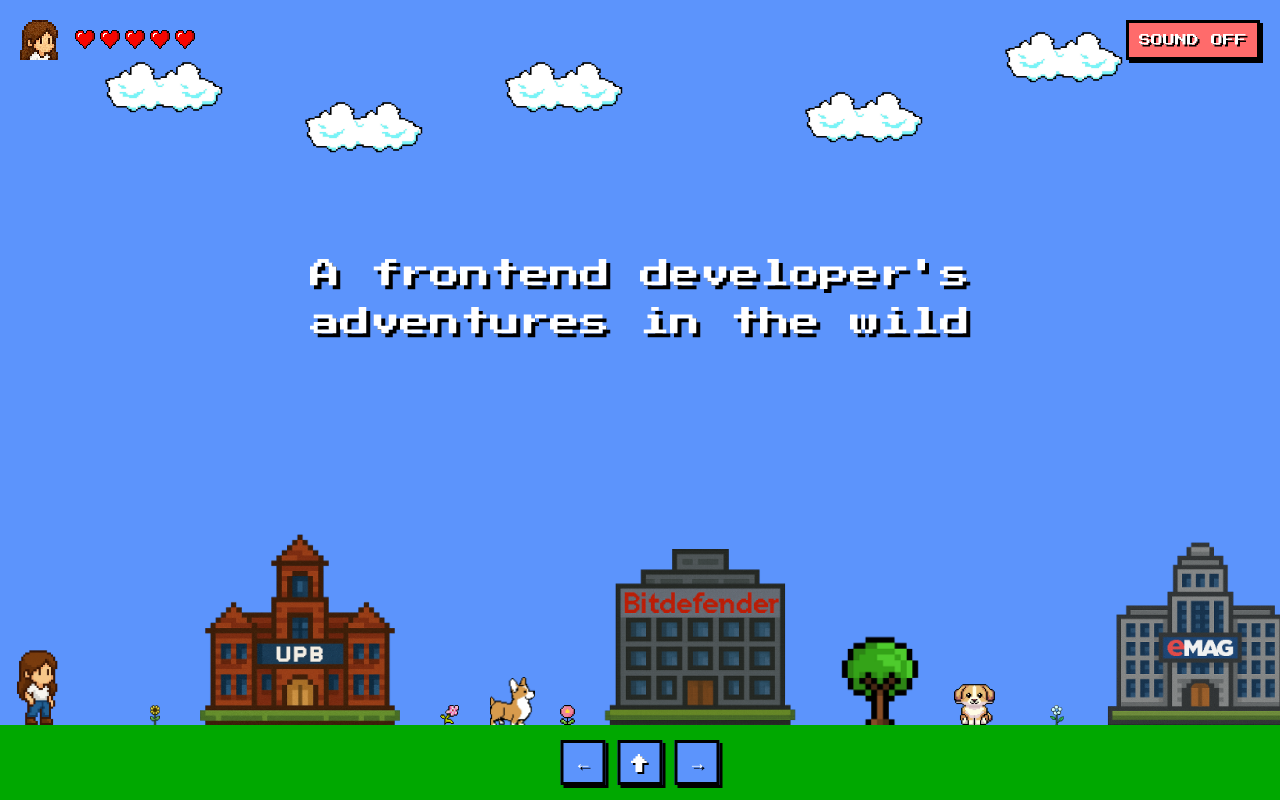
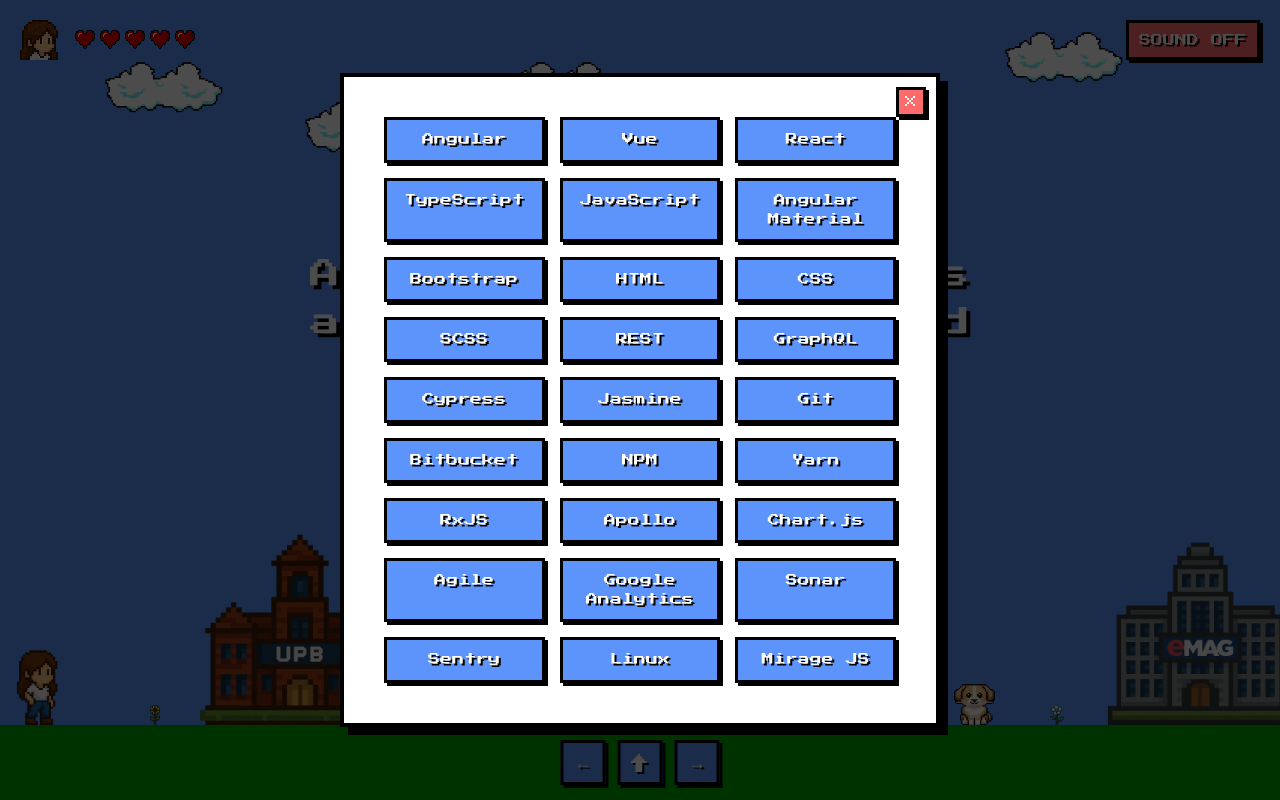
Before and after one commit to irinavasilescu/resume, a React (Create React App) app: page / in a window 1280 px wide. Both pictures are taken after a click on the element 40 px from the left and 40 px from the top of the page. Shown: the top 800 px of the page. Built offline with nearby package versions, Linux system fonts and the light colour scheme.

Commit message:
abilities modal

```diff
--- a/src/components/Game.css
+++ b/src/components/Game.css
@@ -368,3 +368,73 @@
   background-repeat: no-repeat;
   image-rendering: pixelated;
 }
+
+.modal-overlay {
+  position: fixed;
+  top: 0;
+  left: 0;
+  right: 0;
+  bottom: 0;
+  background-color: rgba(0, 0, 0, 0.7);
+  display: flex;
+  justify-content: center;
+  align-items: center;
+  z-index: 1000;
+}
+
+.modal {
+  background-color: #fff;
+  border: 4px solid #000;
+  padding: 20px;
+  width: 80%;
+  max-width: 600px;
+  box-shadow: 8px 8px 0 #000;
+  position: relative;
+  font-family: 'Press Start 2P', cursive;
+}
+
+.modal-content {
+  display: grid;
+  grid-template-columns: repeat(auto-fill, minmax(150px, 1fr));
+  gap: 15px;
+  padding: 20px;
+}
+
+.skill-item {
+  background-color: #5c94fc;
+  color: #fff;
+  padding: 10px;
+  text-align: center;
+  border: 3px solid #000;
+  font-size: 12px;
+  box-shadow: 3px 3px 0 #000;
+  text-shadow: 2px 2px #000;
+}
+
+.modal-close {
+  position: absolute;
+  top: 10px;
+  right: 10px;
+  background-color: #ff6b6b;
+  border: 3px solid #000;
+  color: #fff;
+  width: 30px;
+  height: 30px;
+  display: flex;
+  align-items: center;
+  justify-content: center;
+  cursor: pointer;
+  font-family: 'Press Start 2P', cursive;
+  font-size: 16px;
+  box-shadow: 3px 3px 0 #000;
+}
+
+.modal-close:hover {
+  transform: translate(1px, 1px);
+  box-shadow: 2px 2px 0 #000;
+}
+
+.modal-close:active {
+  transform: translate(3px, 3px);
+  box-shadow: none;
+}
--- a/src/components/Game.jsx
+++ b/src/components/Game.jsx
@@ -7,6 +7,7 @@
   const [isJumping, setIsJumping] = useState(false);
   const [direction, setDirection] = useState('right');
   const [isMuted, setIsMuted] = useState(true);
+  const [isModalOpen, setIsModalOpen] = useState(false);
   const gameContainerRef = useRef(null);
   const audioRef = useRef(null);
   const CHARACTER_WIDTH = 75;
@@ -20,6 +21,15 @@
     { id: 6, top: '40px', left: '1300px' },
     { id: 6, top: '90px', left: '1500px' },
   ]);
+
+  const skills = [
+    'Angular', 'Vue', 'React', 'TypeScript', 'JavaScript',
+    'Angular Material', 'Bootstrap', 'HTML', 'CSS', 'SCSS',
+    'REST', 'GraphQL', 'Cypress', 'Jasmine', 'Git',
+    'Bitbucket', 'NPM', 'Yarn', 'RxJS', 'Apollo',
+    'Chart.js', 'Agile', 'Google Analytics', 'Sonar',
+    'Sentry', 'Linux', 'Mirage JS'
+  ];
 
   useEffect(() => {
     // Initialize audio
@@ -86,12 +96,20 @@
     }
   };
 
+  const handleHeadClick = () => {
+    setIsModalOpen(true);
+  };
+
+  const handleCloseModal = () => {
+    setIsModalOpen(false);
+  };
+
   return (
     <div className="game-container" ref={gameContainerRef}>
       <audio ref={audioRef} src={backgroundMusic} loop />
 
       <div className="player-status">
-        <div className="player-head">
+        <div className="player-head" onClick={handleHeadClick}>
           <div className="speech-bubble">
             Click here to see my abilities
           </div>
@@ -102,6 +120,21 @@
           ))}
         </div>
       </div>
+
+      {isModalOpen && (
+        <div className="modal-overlay" onClick={handleCloseModal}>
+          <div className="modal" onClick={e => e.stopPropagation()}>
+            <button className="modal-close" onClick={handleCloseModal}>×</button>
+            <div className="modal-content">
+              {skills.map((skill, index) => (
+                <div key={index} className="skill-item">
+                  {skill}
+                </div>
+              ))}
+            </div>
+          </div>
+        </div>
+      )}
 
       <button
         className={`audio-control ${isMuted ? 'muted' : ''}`}
```
